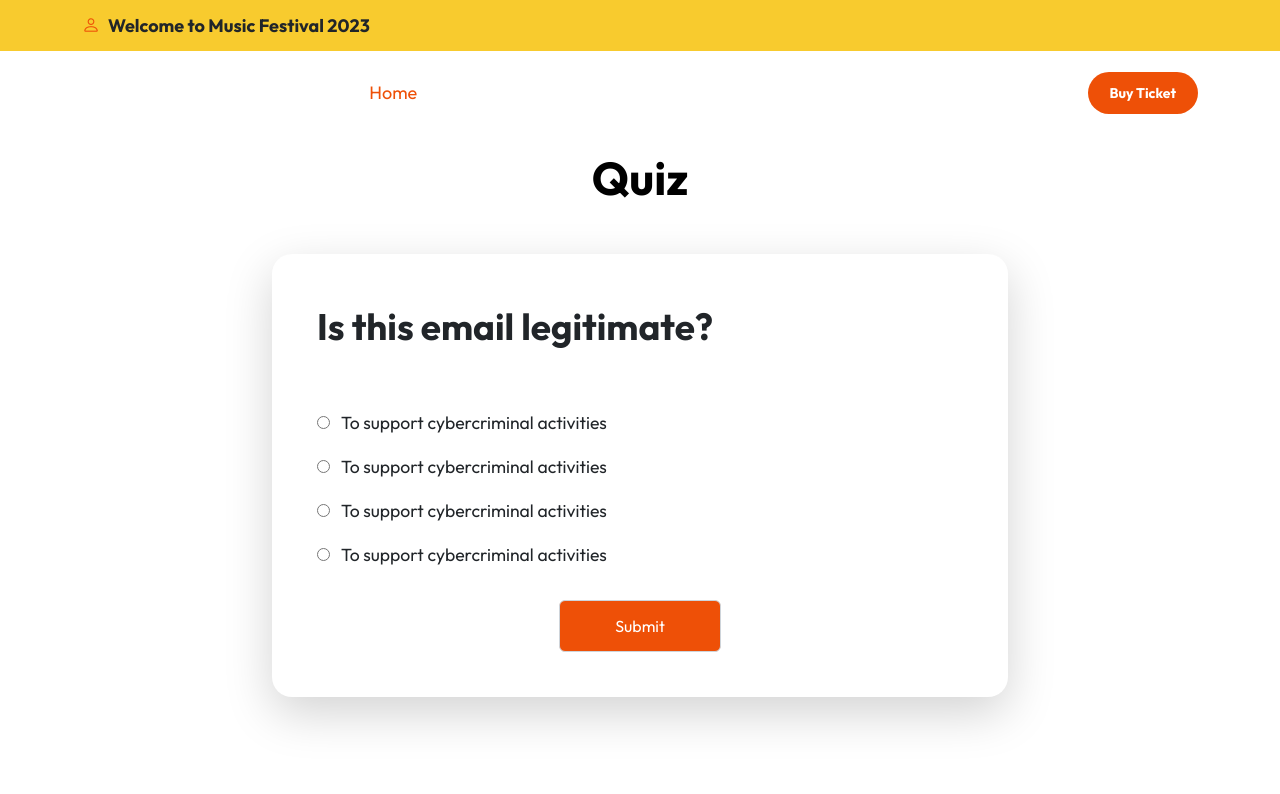
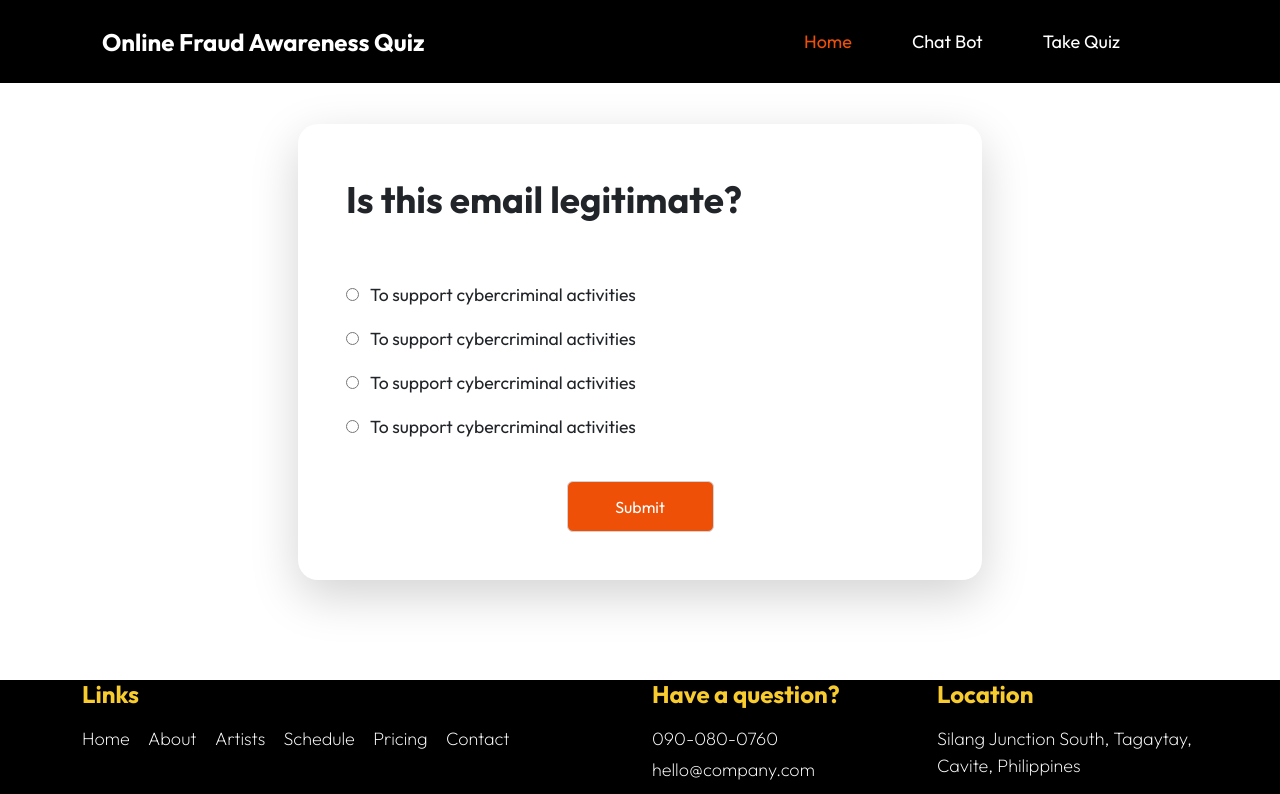
Before and after one commit to tusmun3105/WEBHACKT, a Flask app: page /trial in a window 1280 px wide. Shown: the top 794 px of the page. Run offline with Flask 3, Linux system fonts and the light colour scheme; some libraries are stand-ins or nearby versions.

Commit message:
Fix styling

```diff
--- a/webHackt/static/css/quiz.css
+++ b/webHackt/static/css/quiz.css
@@ -1,3 +1,13 @@
+#pageTitle{
+
+margin-top: .5em;
+margin-bottom: .5em;
+}
+
+
+.navbar {
+    background-color: black;
+}
 #questionText{
 
     font-size:2.3rem;
@@ -21,6 +31,7 @@
     color:white;
     padding-top: .8em;
     padding-bottom: .8em;
+    margin-top: 2.5em;
 }
 
 
@@ -38,6 +49,11 @@
 
     border:1px solid rgba(0, 0, 0, 0.103);
     border-radius: 1px;
+    text-align: center;
+}
+
+.image-question img{
+    width:70%;
 }
 
 .image-question-buttons{
--- a/webHackt/static/css/templatemo-festava-live.css
+++ b/webHackt/static/css/templatemo-festava-live.css
@@ -239,7 +239,9 @@ strong {
 .tab-content {
   background-color: var(--white-color);
   border-radius: var(--border-radius-medium);
-  padding: 45px;
+  padding: 3em;
+  width: 60%;
+  margin: auto;
 }
 
 .nav-tabs {
@@ -363,7 +365,7 @@ strong {
   top: 0;
   right: 0;
   left: 0;
-  margin-top: 51px;
+  margin-top: 0px;
 }
 
 .sticky-wrapper.is-sticky .navbar {
--- a/webHackt/static/js/quiz.js
+++ b/webHackt/static/js/quiz.js
@@ -48,6 +48,7 @@ let score = 0 ;
 $(document).ready(function(){
 
     $("#submitButton").click(function(){
+        $(window).scrollTop(0);
         SubmitText = "Submit";
         NextText = "Next";
         TextType = "text";
@@ -73,7 +74,9 @@ $(document).ready(function(){
             }
         }
         else if (BtnText == NextText)
+
         {
+
             if (currentQuestionIndex <= numQuestion-1){
             $("#questionText").text(questions[currentQuestionIndex]['question']);
             //$(this).text("Submit");
@@ -96,6 +99,7 @@ $(document).ready(function(){
 
                 $(".text-question").html(text);
             }
+
             else if(questions[currentQuestionIndex]['type'] == ImageType)
             {
                 if ($('.text-question').is(':visible')) {
--- a/webHackt/templates/trial.html
+++ b/webHackt/templates/trial.html
@@ -38,29 +38,16 @@ https://templatemo.com/tm-583-festava-live
 
     <main>
 
-        <header class="site-header">
-            <div class="container">
-                <div class="row">
-
-                    <div class="col-lg-12 col-12 d-flex flex-wrap">
-                        <p class="d-flex me-4 mb-0">
-                            <i class="bi-person custom-icon me-2"></i>
-                            <strong class="text-dark">Welcome to Music Festival 2023</strong>
-                        </p>
-                    </div>
-
-                </div>
-            </div>
-        </header>
 
 
         <nav class="navbar navbar-expand-lg">
             <div class="container">
+                <i class="fa fa-shield" aria-hidden="true" style="font-size:60px; margin-right:20px; color:white;"></i>
                 <a class="navbar-brand" href="index.html">
-                    Festava Live
+                    Online  Fraud  Awareness  Quiz
                 </a>
 
-                <a href="ticket.html" class="btn custom-btn d-lg-none ms-auto me-4">Buy Ticket</a>
+                <!--<a href="ticket.html" class="btn custom-btn d-lg-none ms-auto me-4">Buy Ticket</a>-->
 
                 <button class="navbar-toggler" type="button" data-bs-toggle="collapse" data-bs-target="#navbarNav"
                     aria-controls="navbarNav" aria-expanded="false" aria-label="Toggle navigation">
@@ -73,28 +60,16 @@ https://templatemo.com/tm-583-festava-live
                             <a class="nav-link click-scroll" href="#section_1">Home</a>
                         </li>
 
-                        <li class="nav-item">
-                            <a class="nav-link click-scroll" href="#section_2">About</a>
-                        </li>
 
                         <li class="nav-item">
-                            <a class="nav-link click-scroll" href="#section_3">Artists</a>
+                            <a class="nav-link click-scroll" href="#section_3">Chat Bot</a>
                         </li>
-
                         <li class="nav-item">
-                            <a class="nav-link click-scroll" href="#section_4">Schedule</a>
-                        </li>
-
-                        <li class="nav-item">
-                            <a class="nav-link click-scroll" href="#section_5">Pricing</a>
-                        </li>
-
-                        <li class="nav-item">
-                            <a class="nav-link click-scroll" href="#section_6">Contact</a>
+                            <a class="nav-link click-scroll" href="#section_3" >Take Quiz</a>
                         </li>
                     </ul>
 
-                    <a href="ticket.html" class="btn custom-btn d-lg-block d-none">Buy Ticket</a>
+                   <!-- <a href="ticket.html" class="btn custom-btn d-lg-block d-none">Take Quiz</a>-->
                 </div>
             </div>
         </nav>
@@ -106,12 +81,10 @@ https://templatemo.com/tm-583-festava-live
             <div class="container">
                 <div class="row">
 
-                    <div class="col-lg-8 col-12 mx-auto">
-                        <h2 class="text-center mb-4">Quiz</h2>
 
 
 
-                        <div class="tab-content shadow-lg mt-5 question-card" id="nav-tabContent" >
+                        <div class="tab-content shadow-lg mt-4 question-card" id="nav-tabContent" >
 
                             <div>
                                 <h1 id="questionText">Is this email legitimate?
@@ -149,7 +122,7 @@ https://templatemo.com/tm-583-festava-live
 
                                 <div class="image-question"  style="display:none;">
 
-                                    <img src="static/images/imagesQues/smallemail.png" alt="" style="width:100%">
+                                    <img src="static/images/imagesQues/smallemail.png" alt="" >
 
                                 </div> <!-- image-question-->
 
@@ -210,50 +183,7 @@ https://templatemo.com/tm-583-festava-live
 
 
     <footer class="site-footer">
-        <div class="site-footer-top">
-            <div class="container">
-                <div class="row">
 
-                    <div class="col-lg-6 col-12">
-                        <h2 class="text-white mb-lg-0">Festava Live</h2>
-                    </div>
-
-                    <div class="col-lg-6 col-12 d-flex justify-content-lg-end align-items-center">
-                        <ul class="social-icon d-flex justify-content-lg-end">
-                            <li class="social-icon-item">
-                                <a href="#" class="social-icon-link">
-                                    <span class="bi-twitter"></span>
-                                </a>
-                            </li>
-
-                            <li class="social-icon-item">
-                                <a href="#" class="social-icon-link">
-                                    <span class="bi-apple"></span>
-                                </a>
-                            </li>
-
-                            <li class="social-icon-item">
-                                <a href="#" class="social-icon-link">
-                                    <span class="bi-instagram"></span>
-                                </a>
-                            </li>
-
-                            <li class="social-icon-item">
-                                <a href="#" class="social-icon-link">
-                                    <span class="bi-youtube"></span>
-                                </a>
-                            </li>
-
-                            <li class="social-icon-item">
-                                <a href="#" class="social-icon-link">
-                                    <span class="bi-pinterest"></span>
-                                </a>
-                            </li>
-                        </ul>
-                    </div>
-                </div>
-            </div>
-        </div>
 
         <div class="container">
             <div class="row">
```
